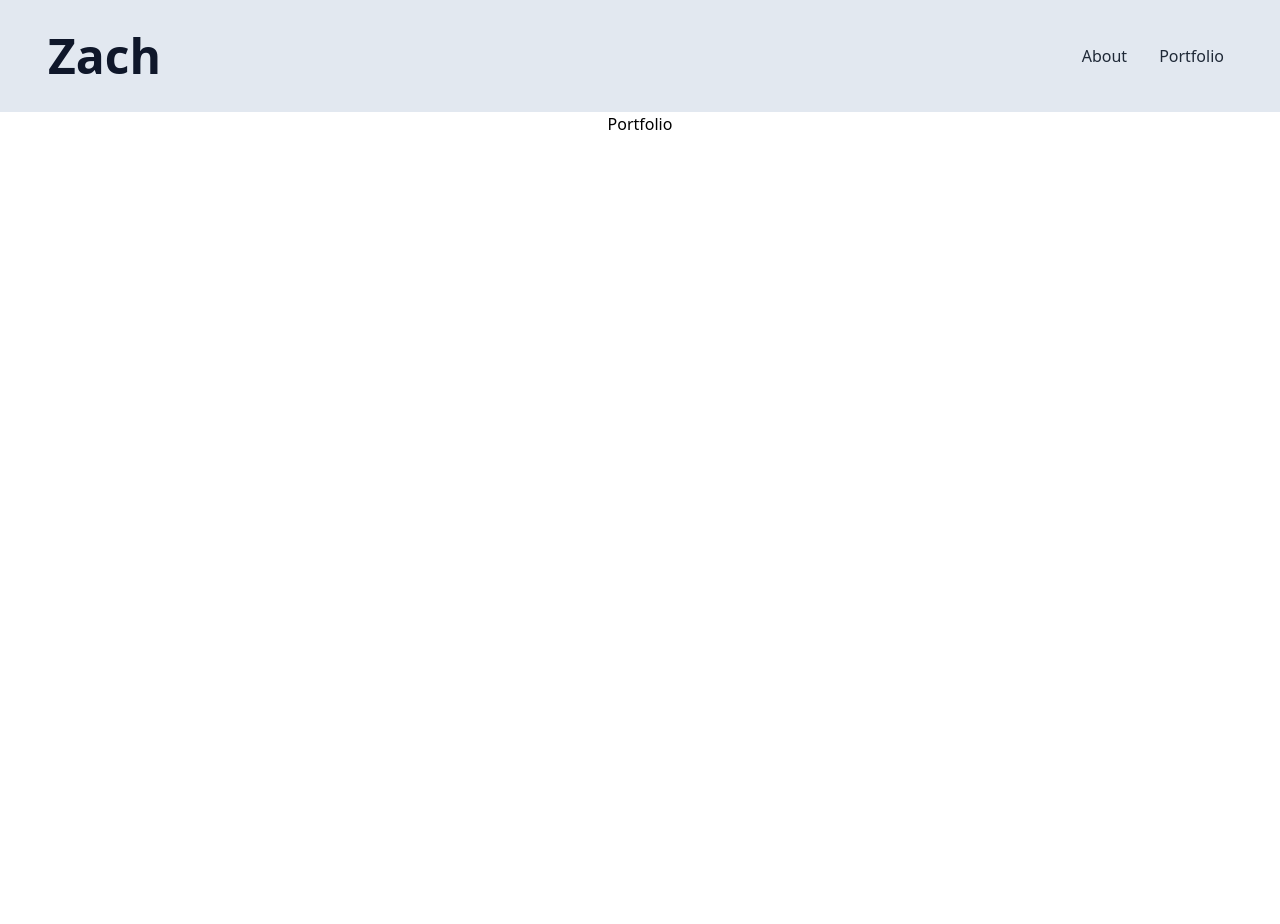
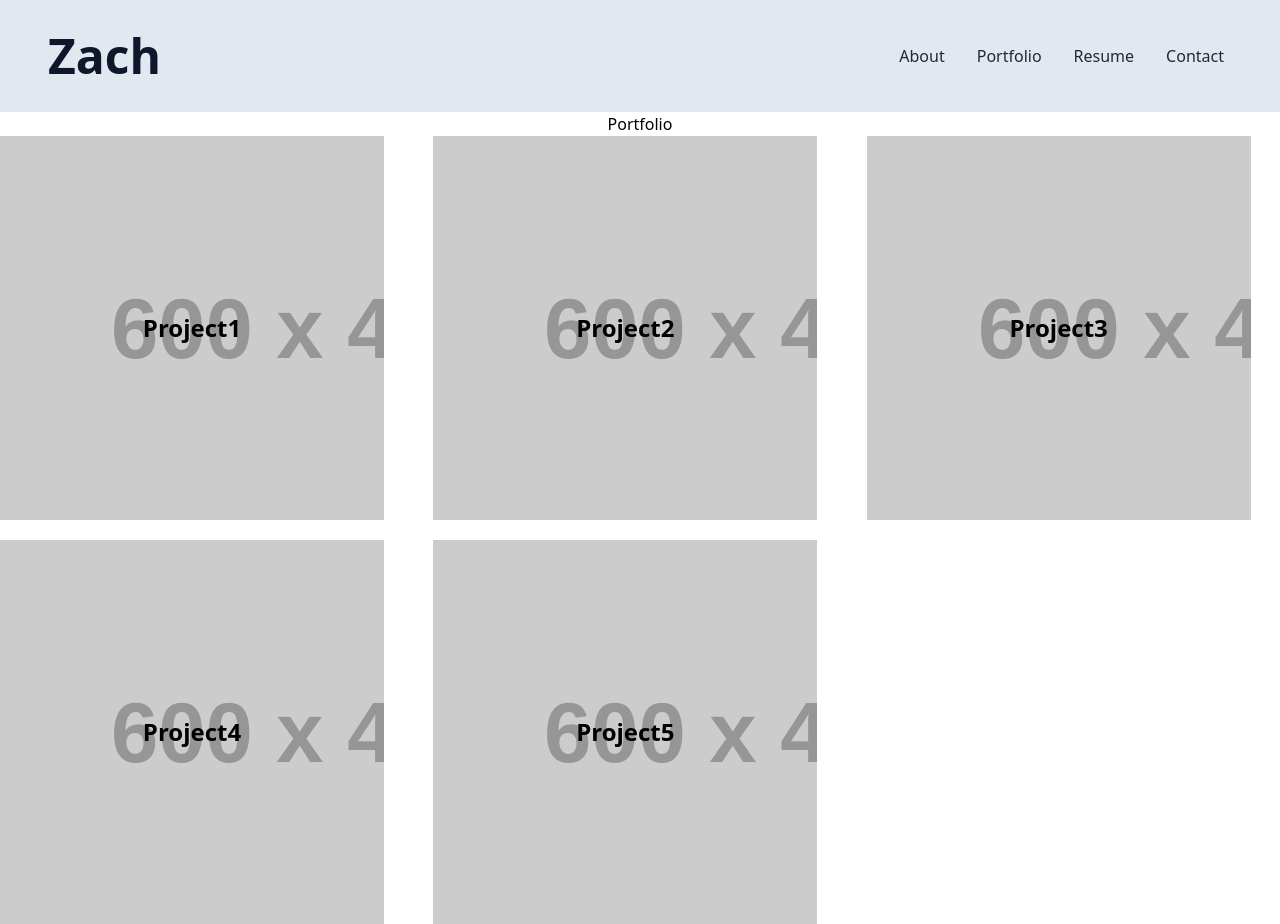
Before and after one commit to Zgibbs58/Portfolio-React, a React (Vite) app: page /portfolio in a window 1280 px wide. Before the commit the page ends 800 px from the top, so only its background shows below. Built offline with nearby package versions, Linux system fonts and the light colour scheme.

Commit message:
Passed the props for navigation through header and added an array of projects to pass through as props for Project component.

```diff
--- a/src/components/Header.jsx
+++ b/src/components/Header.jsx
@@ -1,12 +1,43 @@
-import Navigation from './Navigation';
-
+import { Link } from "react-router-dom";
+import Navigation from "./Navigation";
 
 export default function Header() {
-    return (
-        <>
-        <header className='sticky top-0 z-10 bg-slate-200 py-6'>
-        <Navigation />
-        </header>
-        </>
-    )
+  return (
+    <>
+      <header className="sticky top-0 z-10 bg-slate-200 py-6">
+        <Navigation
+          navLinks={[
+            <Link
+              key={1}
+              className="text-slate-800 rounded hover:bg-slate-900 hover:text-slate-100 transition ease-in-out delay-100 py-2 px-2 md:mx-2"
+              to="/"
+            >
+              About
+            </Link>,
+            <Link
+              key={2}
+              className="text-slate-800 rounded hover:bg-slate-900 hover:text-slate-100 transition ease-in-out delay-100 py-2 px-2 md:mx-2"
+              to="/portfolio"
+            >
+              Portfolio
+            </Link>,
+            <Link
+              key={3}
+              className="text-slate-800 rounded hover:bg-slate-900 hover:text-slate-100 transition ease-in-out delay-100 py-2 px-2 md:mx-2"
+              to="/resume"
+            >
+              Resume
+            </Link>,
+            <Link
+              key={4}
+              className="text-slate-800 rounded hover:bg-slate-900 hover:text-slate-100 transition ease-in-out delay-100 py-2 px-2 md:mx-2"
+              to="/contact"
+            >
+              Contact
+            </Link>,
+          ]}
+        />
+      </header>
+    </>
+  );
 }
--- a/src/components/NavLinks.jsx
+++ /dev/null
@@ -1,24 +0,0 @@
-import { Link } from 'react-router-dom';
-import Navigation from './Navigation';
-
-export default function NavLinks() {
-  // The Navbar UI component will render each of the Link elements in the links prop
-  return (
-    <Navigation
-      links={[
-        <Link key={1} className="text-gray-800 rounded hover:bg-gray-900 hover:text-gray-100 hover:font-medium py-2 px-2 md:mx-2" to="/about">
-          About
-        </Link>,
-        <Link key={2} className="text-gray-800 rounded hover:bg-gray-900 hover:text-gray-100 hover:font-medium py-2 px-2 md:mx-2" to="/portfolio">
-          Portfolio
-        </Link>,
-        <Link key={3} className="text-gray-800 rounded hover:bg-gray-900 hover:text-gray-100 hover:font-medium py-2 px-2 md:mx-2" to="/resume">
-          Resume
-        </Link>,
-        <Link key={4} className="text-gray-800 rounded hover:bg-gray-900 hover:text-gray-100 hover:font-medium py-2 px-2 md:mx-2" to="/contact">
-          Contact
-        </Link>,
-      ]}
-    />
-  );
-}
--- a/src/components/Navigation.jsx
+++ b/src/components/Navigation.jsx
@@ -1,20 +1,16 @@
-
-export default function Navigation( {links} ) {
+export default function Navigation({ navLinks }) {
   return (
     <nav className="bg-slate-200">
       <div className="md:flex items-center justify-between py-2 px-8 md:px-12">
         <div className="flex justify-between items-center">
           <div>
-                    <a className="text-5xl font-bold text-slate-900" href="/">Zach</a>
+            <a className="text-5xl font-bold text-slate-900" href="/">
+              Zach
+            </a>
           </div>
         </div>
-            <div className="flex flex-col md:flex-row hidden md:block -mx-2">
-                {/* {links.map((link) => link)} */}
-                {links}
-                <a href="/" className="text-gray-800 rounded hover:bg-slate-900 hover:text-slate-100 transition ease-in-out delay-100 py-2 px-2 md:mx-2">About</a>
-                <a href="/portfolio" className="text-gray-800 rounded hover:bg-slate-900 hover:text-slate-100 transition ease-in-out delay-100 py-2 px-2 md:mx-2">Portfolio</a>
-            </div>
+        <div className="flex flex-col md:flex-row hidden md:block -mx-2">{navLinks.map((link) => link)}</div>
       </div>
     </nav>
-    )
+  );
 }
--- a/src/components/Project.jsx
+++ b/src/components/Project.jsx
@@ -1,7 +1,10 @@
-export default function Project () {
-    return (
-        <div className>
-
-        </div>
-    );
+export default function Project(props) {
+  return (
+    <div
+      style={{ backgroundImage: `url(${props.image})` }}
+      className="flex justify-center items-center h-96 object-cover w-96 gap-3 text-2xl font-bold"
+    >
+      {props.title}
+    </div>
+  );
 }
--- a/src/pages/Portfolio.jsx
+++ b/src/pages/Portfolio.jsx
@@ -1,5 +1,36 @@
+import Project from "../components/Project";
+
 export default function Portfolio() {
-    return (
-        <h1>Portfolio</h1>
-    )
+  const projects = [
+    {
+      imgUrl: "https://placehold.co/600x400",
+      title: "Project1",
+    },
+    {
+      imgUrl: "https://placehold.co/600x400",
+      title: "Project2",
+    },
+    {
+      imgUrl: "https://placehold.co/600x400",
+      title: "Project3",
+    },
+    {
+      imgUrl: "https://placehold.co/600x400",
+      title: "Project4",
+    },
+    {
+      imgUrl: "https://placehold.co/600x400",
+      title: "Project5",
+    },
+  ];
+  return (
+    <>
+      <h1>Portfolio</h1>
+      <div className=" grid grid-cols-1 md:grid-cols-2 lg:grid-cols-3 gap-5">
+        {projects.map((project) => (
+          <Project key={project.title} image={project.imgUrl} title={project.title} />
+        ))}
+      </div>
+    </>
+  );
 }
```
Also changed, not shown: src/main.jsx (+22 -22 lines). Lines whose indentation alone changed are shown as unchanged.
